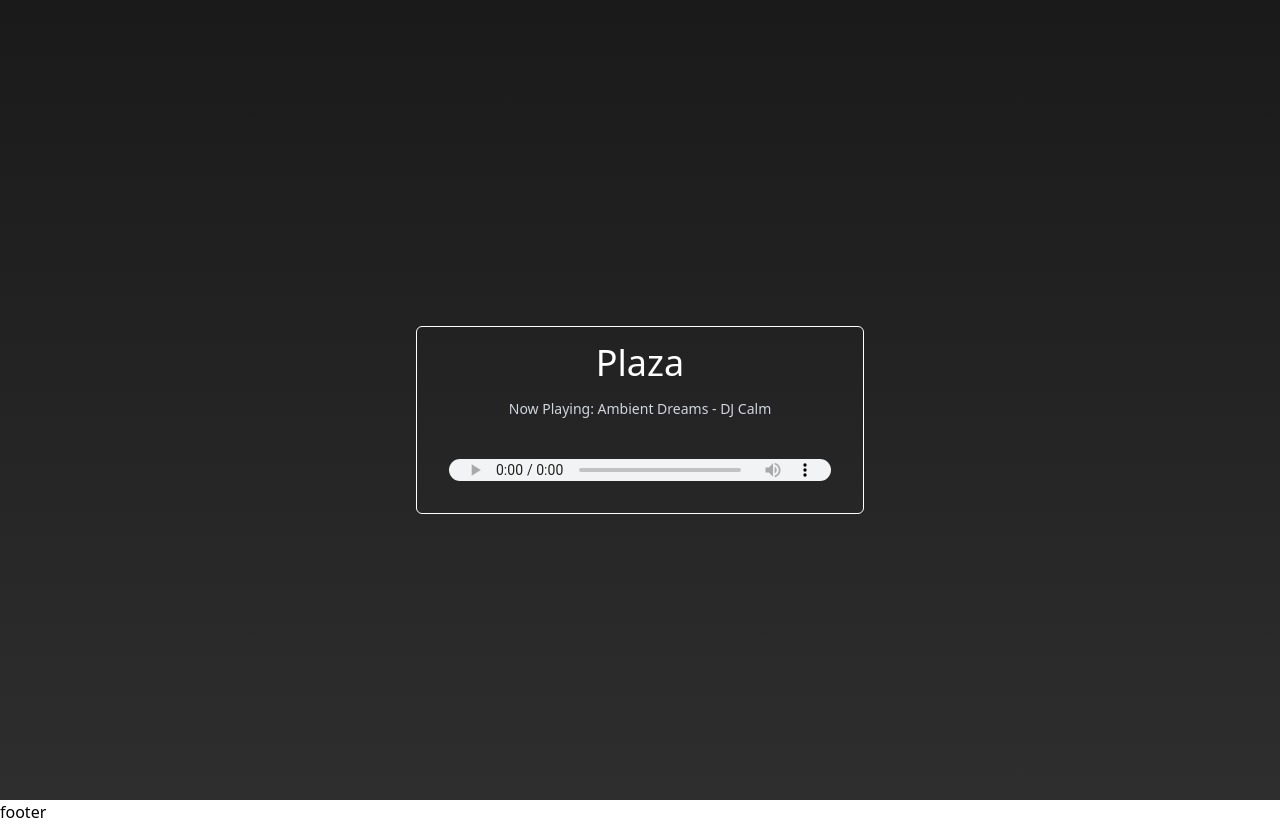
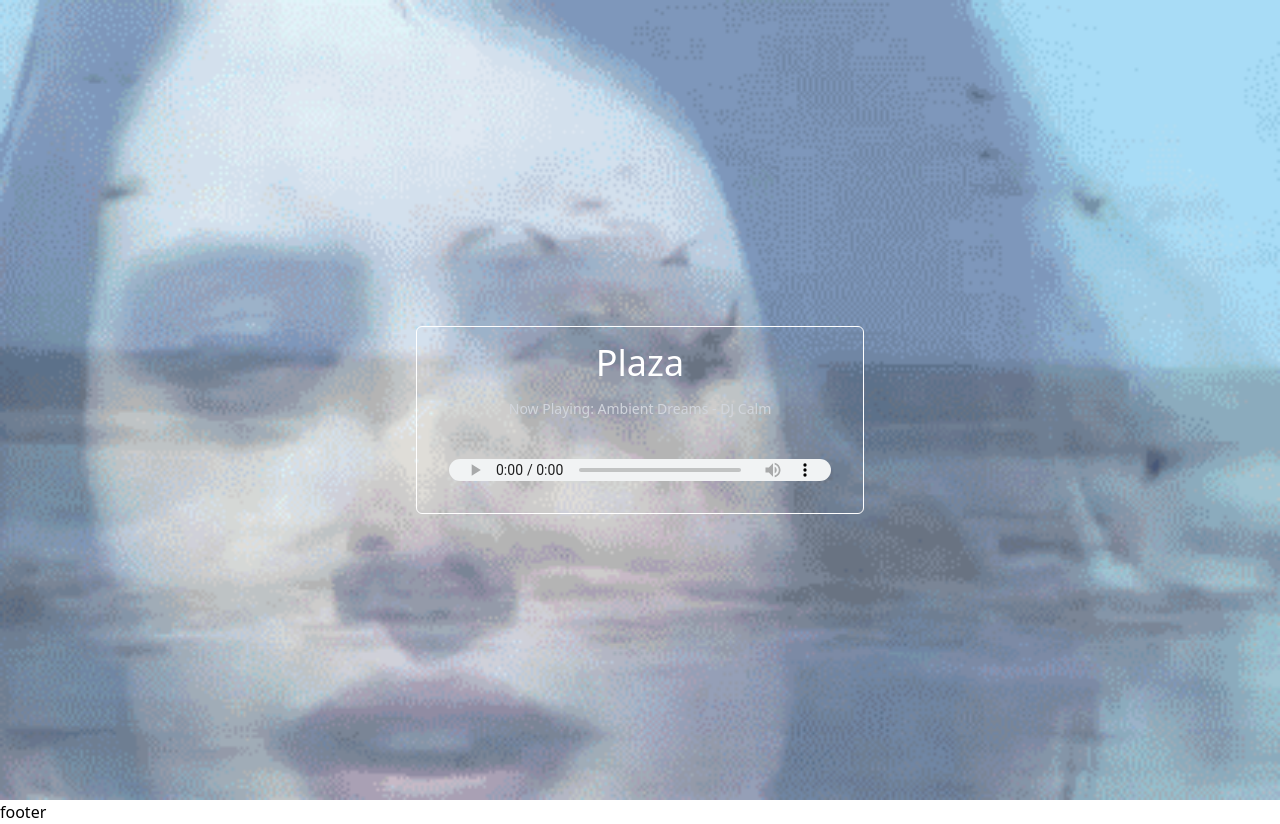
Before and after one commit to chark-dev/ender_zone, a React (Vite) app: page / in a window 1280 px wide. Built offline with nearby package versions, Linux system fonts and the light colour scheme.

Commit message:
add background

```diff
--- a/src/App.jsx
+++ b/src/App.jsx
@@ -1,7 +1,7 @@
 export default function App() {
   return (
     <>
-      <div className="flex items-center justify-center h-screen bg-gradient-to-b from-[#1a1a1a] to-[#2e2e2e] text-white ">
+      <div className="flex items-center justify-center h-screen bg-gradient-to-b from-[#1a1a1a] to-[#2e2e2e] text-white bg-no-repeat bg-cover" style={{ backgroundImage: "url('/rachel.gif')" }}>
         <div className="text-center border-white-50 p-4 border border-white rounded-md w-full max-w-md mx-auto mt-10">
           <h1 className="text-4xl font-light mb-4">Plaza</h1>
           <p className="text-sm text-gray-300">Now Playing: Ambient Dreams - DJ Calm</p>
```
Also changed, not shown: public/kalo.gif (added), public/rachel.gif (added).
